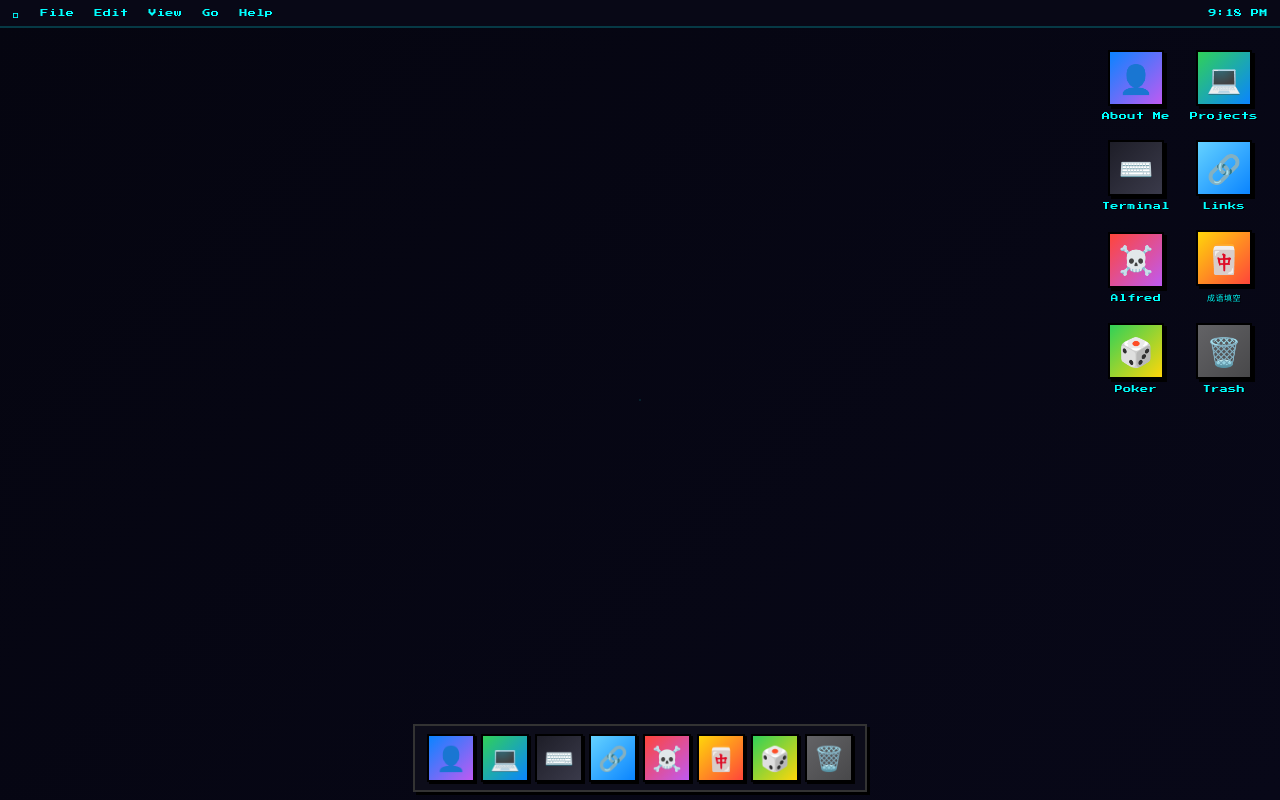
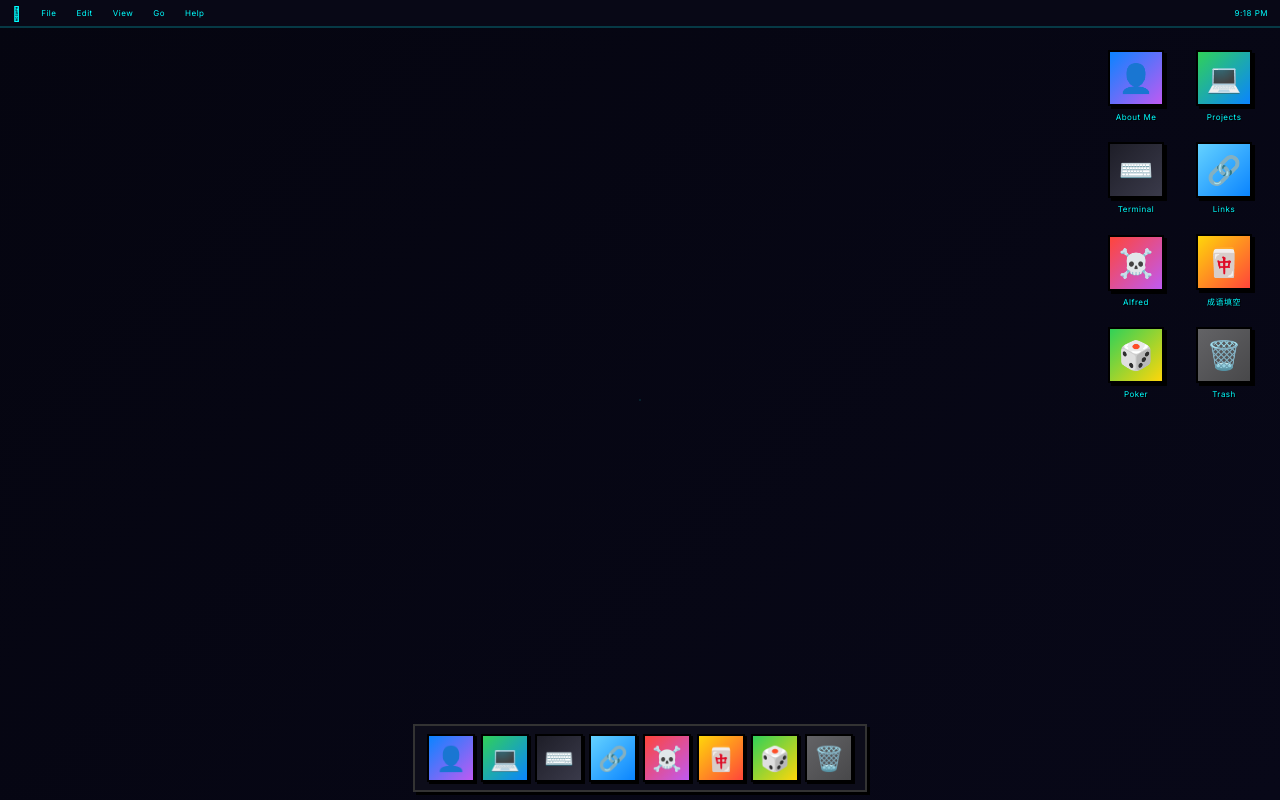
Before and after one commit to M1ngdaXie/MingdaOS, a React (Vite) app: page / in a window 1280 px wide. Built offline with nearby package versions, Linux system fonts and the light colour scheme.

Commit message:
feat(pixel): update font styles to use 'Inter' for UI and adjust .gitignore

```diff
--- a/index.html
+++ b/index.html
@@ -7,7 +7,7 @@
     <title>MingdaOS</title>
     <link rel="preconnect" href="https://fonts.googleapis.com">
     <link rel="preconnect" href="https://fonts.gstatic.com" crossorigin>
-    <link href="https://fonts.googleapis.com/css2?family=Press+Start+2P&family=Fira+Code:wght@400;500&display=swap" rel="stylesheet">
+    <link href="https://fonts.googleapis.com/css2?family=Inter:wght@400;500;600&family=Fira+Code:wght@400;500&display=swap" rel="stylesheet">
   </head>
   <body>
     <div id="root"></div>
--- a/src/App.css
+++ b/src/App.css
@@ -1,7 +1,7 @@
 *, *::before, *::after { box-sizing: border-box; margin: 0; padding: 0; }
 
 :root {
-  --font-ui: 'Press Start 2P', monospace;
+  --font-ui: 'Inter', -apple-system, BlinkMacSystemFont, 'Segoe UI', sans-serif;
   --font-mono: 'Fira Code', 'Courier New', monospace;
 
   --accent-red: #ff453a;
```
Also changed, not shown: 1 other file (tests, documents, lock files or other folders).
